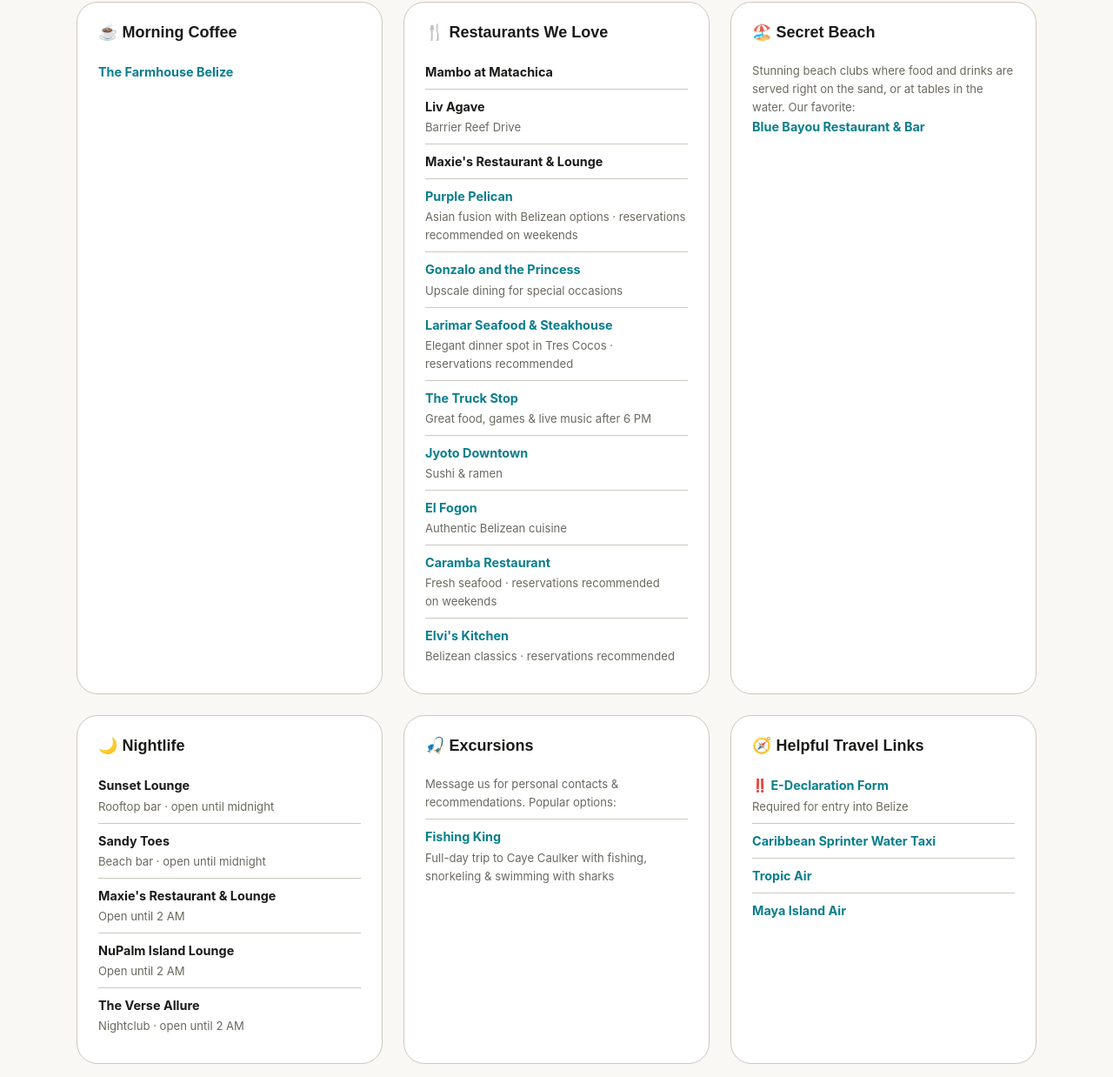
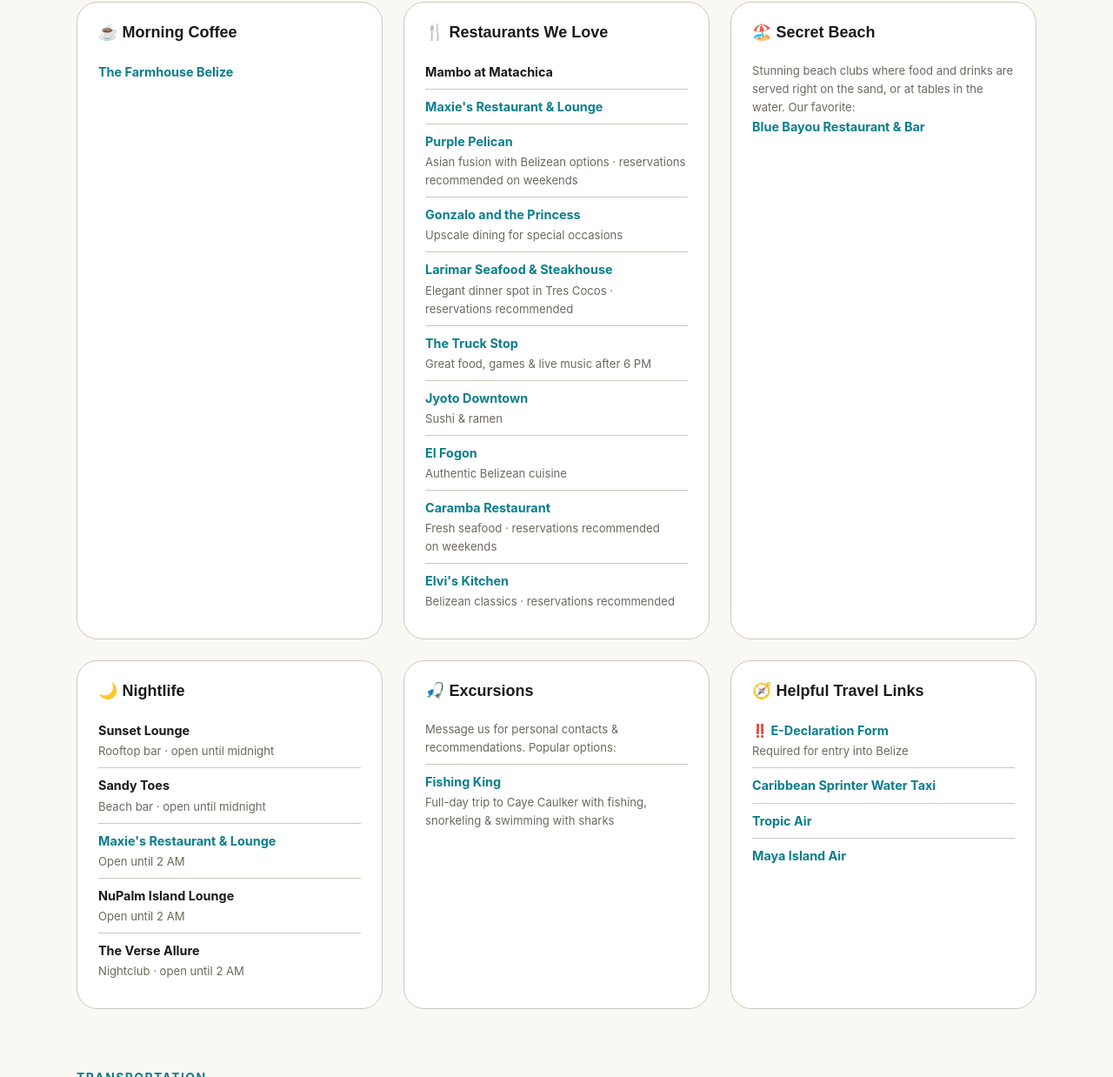
Before and after one commit to ojgolfcarts/ojgolfcarts, a plain HTML site: page ambergris-caye/index.html in a window 1280 px wide. Shown: the part 3099-4337 px from the top of the page at 87% size. Drawn offline with Linux system fonts and the light colour scheme; files whose address does not match are found by name; a web font is replaced by a local one.

Commit message:
Remove Liv Agave, link Maxie's Restaurant & Lounge

```diff
--- a/ambergris-caye/index.html
+++ b/ambergris-caye/index.html
@@ -547,8 +547,7 @@ height="0" width="0" style="display:none;visibility:hidden"></iframe></noscript>
             <h3>🍴 Restaurants We Love</h3>
             <ul>
               <li><span class="rec-name">Mambo at Matachica</span></li>
-              <li><span class="rec-name">Liv Agave</span><span class="rec-note">Barrier Reef Drive</span></li>
-              <li><span class="rec-name">Maxie's Restaurant &amp; Lounge</span></li>
+              <li><a href="https://maxiesrestaurantandlounge.com/" target="_blank" rel="noopener">Maxie's Restaurant &amp; Lounge</a></li>
               <li><a href="https://purplepelican.bz/" target="_blank" rel="noopener">Purple Pelican</a><span class="rec-note">Asian fusion with Belizean options · reservations recommended on weekends</span></li>
               <li><a href="https://www.gonzaloandtheprincess.com/" target="_blank" rel="noopener">Gonzalo and the Princess</a><span class="rec-note">Upscale dining for special occasions</span></li>
               <li><a href="https://www.larimarbelize.com/" target="_blank" rel="noopener">Larimar Seafood &amp; Steakhouse</a><span class="rec-note">Elegant dinner spot in Tres Cocos · reservations recommended</span></li>
@@ -572,7 +571,7 @@ height="0" width="0" style="display:none;visibility:hidden"></iframe></noscript>
             <ul>
               <li><span class="rec-name">Sunset Lounge</span><span class="rec-note">Rooftop bar · open until midnight</span></li>
               <li><span class="rec-name">Sandy Toes</span><span class="rec-note">Beach bar · open until midnight</span></li>
-              <li><span class="rec-name">Maxie's Restaurant &amp; Lounge</span><span class="rec-note">Open until 2 AM</span></li>
+              <li><a href="https://maxiesrestaurantandlounge.com/" target="_blank" rel="noopener">Maxie's Restaurant &amp; Lounge</a><span class="rec-note">Open until 2 AM</span></li>
               <li><span class="rec-name">NuPalm Island Lounge</span><span class="rec-note">Open until 2 AM</span></li>
               <li><span class="rec-name">The Verse Allure</span><span class="rec-note">Nightclub · open until 2 AM</span></li>
             </ul>
```
Also changed, not shown: visitor-guide.html (+2 -3 lines).
